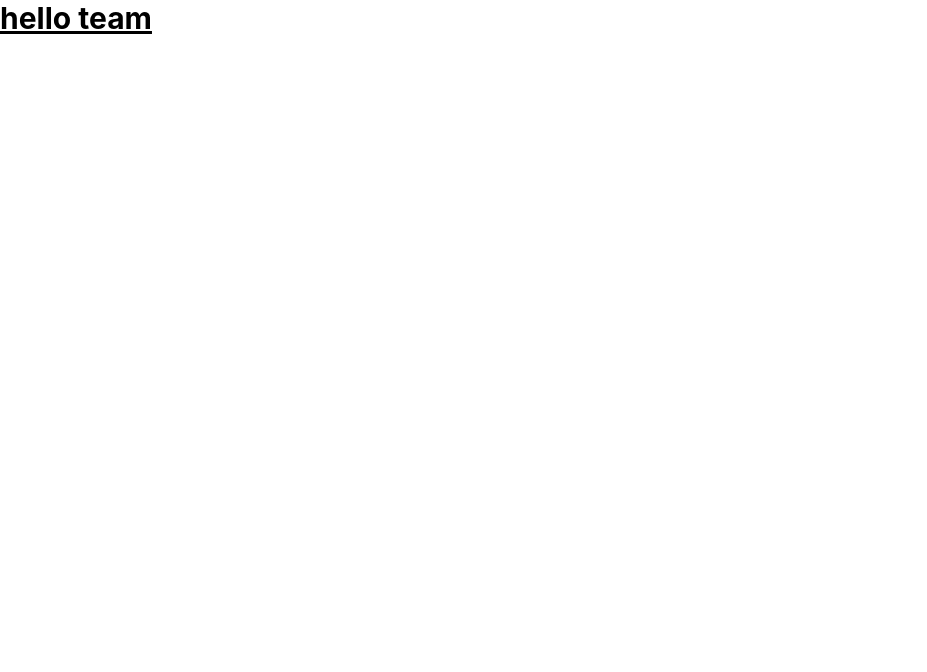
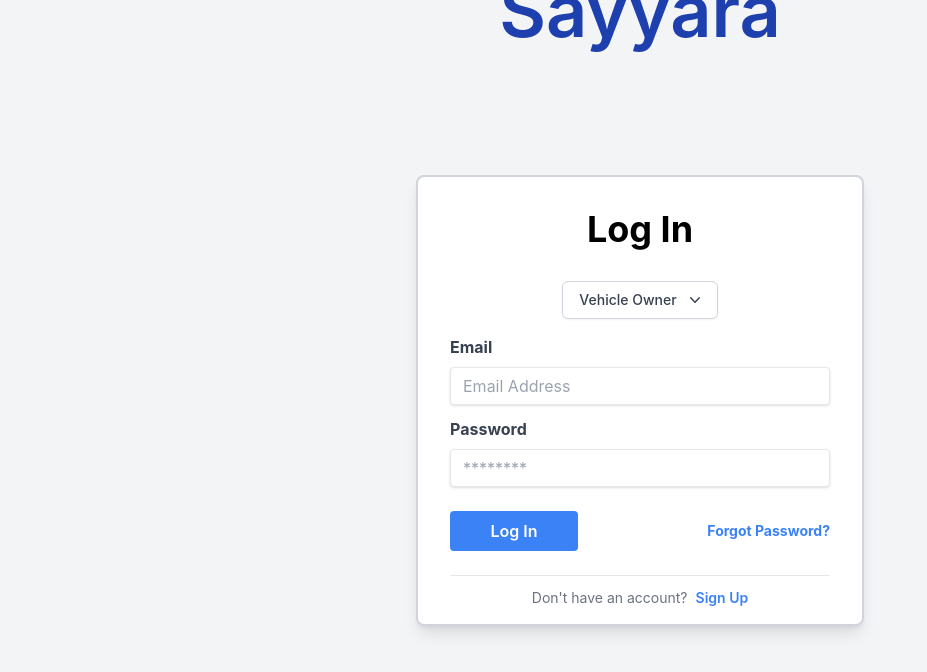
Before and after one commit to csc301-fall-2022/team-project-16-sayyara-m, a React (Create React App) app in the folder frontend/: page / in a window 1280 px wide. Shown: the top 672 px of the page, without its empty margins (0-927 px from the left). Built offline with nearby package versions, Linux system fonts and the light colour scheme.

Commit message:
First draft implementation of login page UI

```diff
--- a/frontend/package.json
+++ b/frontend/package.json
@@ -12,6 +12,7 @@
     "@types/react-dom": "^18.0.6",
     "react": "^18.2.0",
     "react-dom": "^18.2.0",
+    "react-router-dom": "^6.4.2",
     "react-scripts": "5.0.1",
     "typescript": "^4.8.4",
     "web-vitals": "^2.1.4",
--- a/frontend/src/App.tsx
+++ b/frontend/src/App.tsx
@@ -1,11 +1,17 @@
 import React from 'react';
+import { HashRouter as Router, Route, Routes } from 'react-router-dom';
+import Login from './pages/Login';
+import SignUp from './pages/SignUp';
 
 function App() {
   return (
-    <div className="text-3xl font-bold underline"> {/* Testing tailwindCSS */}
-      hello team
-    </div>
-  );
+    <Router>
+      <Routes>
+        <Route path='/' element={<Login/>} />
+        <Route path='/SignUp' element={<SignUp/>} />
+      </Routes>
+    </Router>
+    );
 }
 
 export default App;
--- /dev/null
+++ b/frontend/src/pages/Login.tsx
@@ -0,0 +1,114 @@
+import * as React from 'react';
+import { useState } from 'react';
+import { Link } from 'react-router-dom';
+
+function Login() {
+
+    const [menuVisible, setMenuVisible] = useState<boolean>(false);
+    const [loginUserType, setLoginUserType] = useState<string>("Vehicle Owner");
+
+    const renderDropdown = () => {
+        // Renders the dropdown menu depending on the visibility state.
+
+        if (!menuVisible) {
+            return (<></>);
+        }
+        return(
+            <div className="absolute right-0 z-10 mt-1 w-full origin-top-right rounded-md bg-white shadow-lg ring-1 ring-black ring-opacity-5
+            focus:outline-none" role="menu" aria-orientation="vertical" aria-labelledby="menu-button" tabIndex={-1}>
+                <div className="py-1" role="none">
+                    <a href="#" className="text-gray-700 hover:text-gray-900 hover:bg-gray-100 block px-4 py-2 text-sm" role="menuitem"
+                    tabIndex={-1} id="menu-item-0"
+                    onClick={() => {
+                        setLoginUserType("Vehicle Owner");
+                        setMenuVisible(false);
+                    }}>
+                        Vehicle Owner
+                    </a>
+                    <a href="#" className="text-gray-700 hover:text-gray-900 hover:bg-gray-100 block px-4 py-2 text-sm" role="menuitem"
+                    tabIndex={-1} id="menu-item-1"
+                    onClick={() => {
+                        setLoginUserType("Shop Owner");
+                        setMenuVisible(false);
+                    }}>
+                        Shop Owner
+                    </a>
+                </div>
+            </div>
+        );
+    }
+
+    return(
+        <div className='flex w-screen h-screen justify-center flex-wrap bg-gray-100 px-8'>
+            <div className='flex flex-wrap h-full max-w-md min-w-[330px] w-full'>
+                <div className='flex w-full justify-center relative'>
+                    <div className='absolute bottom-32 text-7xl font-semibold text-blue-800'>
+                        Sayyara  {/* We could put a logo here instead */}
+                    </div>
+                </div>
+                <div className='w-full h-min border-2 border-gray-300 rounded-lg shadow-lg bg-white'>
+                    <div className='mx-8'>
+                        <div className='flex justify-center my-8'>
+                            <span className='text-4xl font-bold'>Log In</span>
+                        </div>
+                        <div className='mb-4 w-full justify-center flex'>
+                            {/* <span className='mr-1 font-bold'>As: </span> */}
+                            <div className="relative inline-block text-left">
+                                <div>
+                                    <button type="button" className="inline-flex w-full justify-center rounded-md border
+                                    border-gray-300 bg-white px-4 py-2 text-sm font-medium text-gray-700 shadow-sm hover:bg-gray-50"
+                                    id="menu-button" aria-expanded="true" aria-haspopup="true"
+                                    onClick={() => { setMenuVisible(!menuVisible) }}>
+                                        {loginUserType}
+                                        {/* Import - Heroicon name: mini/chevron-down */}
+                                        <svg className="-mr-1 ml-2 h-5 w-5" xmlns="http://www.w3.org/2000/svg" viewBox="0 0 20 20"
+                                        fill="currentColor" aria-hidden="true">
+                                            <path fillRule="evenodd" d="M5.23 7.21a.75.75 0 011.06.02L10 11.168l3.71-3.938a.75.75
+                                            0 111.08 1.04l-4.25 4.5a.75.75 0 01-1.08 0l-4.25-4.5a.75.75 0 01.02-1.06z" clipRule="evenodd" />
+                                        </svg>
+                                    </button>
+                                    {renderDropdown()}
+                                </div>
+                            </div>
+                        </div>
+                        <div className="mb-3">
+                            <label className="block text-gray-700 font-bold mb-2">
+                                Email
+                            </label>
+                            <input className="shadow appearance-none border rounded w-full py-2 px-3 text-gray-700 leading-tight
+                            focus:outline-blue-500 focus:shadow-outline" id="email" type="text" placeholder="Email Address"/>
+                        </div>
+                        <div className="mb-3">
+                            <label className="block text-gray-700 font-bold mb-2">
+                                Password
+                            </label>
+                            <input className="shadow appearance-none border rounded w-full py-2 px-3 text-gray-700 mb-3 leading-tight
+                            focus:outline-blue-500 focus:shadow-outline" id="password" type="password" placeholder="********"/>
+                            <p className="text-red-500 text-xs italic" hidden={true}>
+                                Please choose a password.
+                            </p>
+                        </div>
+                        <div className="flex items-center justify-between mb-6">
+                            <button className="transition duration-100 ease-in-out w-32 bg-blue-500 hover:bg-blue-700 text-white
+                            font-semibold py-2 px-4 rounded focus:outline-none focus:shadow-outline" type="button">
+                                Log In
+                            </button>
+                            <a className="transition duration-100 ease-in-out inline-block align-baseline font-bold text-sm
+                            text-blue-500 hover:text-blue-800" href="#">
+                                Forgot Password?
+                            </a>
+                        </div>
+                        <div className='flex w-full justify-center relative mb-4 border-t pt-3 text-sm'>
+                            <span className='mr-2 text-gray-500'>Don't have an account?</span>
+                            <Link to='/SignUp'>
+                                <a className='transition duration-100 ease-in-out text-blue-500 font-semibold hover:text-blue-800'>Sign Up</a>
+                            </Link>
+                        </div>
+                    </div>
+                </div>
+            </div>
+        </div>
+    );
+}
+
+export default Login;
--- /dev/null
+++ b/frontend/src/pages/SignUp.tsx
@@ -0,0 +1,10 @@
+import * as React from 'react';
+
+function SignUp() {
+
+
+    return(<>This is the signup page</>
+    );
+}
+
+export default SignUp;
```
Also changed, not shown: 1 other file (tests, documents, lock files or other folders).
